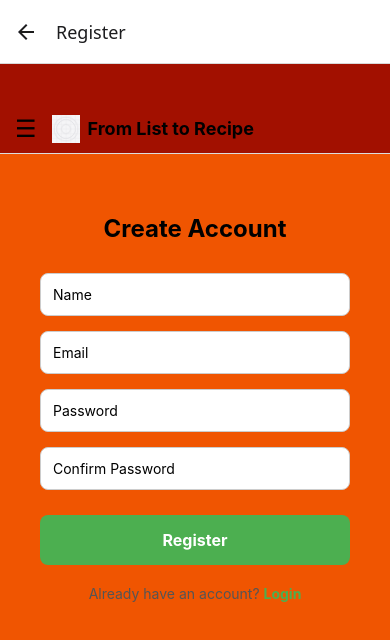
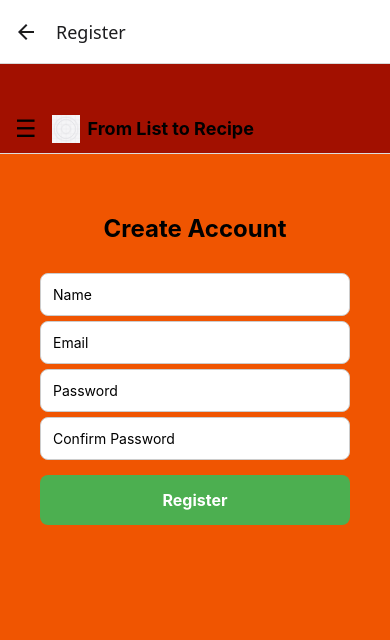
Before and after one commit to BazzyD/RecipeApp, a React Native app: screen /Register in a window 390 px wide. Shown: the top 640 px of the page. Built offline with nearby package versions, Linux system fonts and the light colour scheme.

Commit message:
Add input validation with React Hook Form and Yup to Register and Login screens

```diff
--- a/package.json
+++ b/package.json
@@ -9,15 +9,18 @@
     "web": "expo start --web"
   },
   "dependencies": {
+    "@hookform/resolvers": "^5.1.1",
     "@react-navigation/native": "^7.1.11",
     "@react-navigation/native-stack": "^7.3.16",
     "expo": "~53.0.11",
     "expo-status-bar": "~2.2.3",
     "react": "19.0.0",
+    "react-hook-form": "^7.58.0",
     "react-native": "0.79.3",
     "react-native-gesture-handler": "~2.24.0",
     "react-native-safe-area-context": "5.4.0",
-    "react-native-screens": "~4.11.1"
+    "react-native-screens": "~4.11.1",
+    "yup": "^1.6.1"
   },
   "devDependencies": {
     "@babel/core": "^7.25.2",
--- a/src/screens/LoginScreen.tsx
+++ b/src/screens/LoginScreen.tsx
@@ -3,6 +3,9 @@ import { View, Text, TextInput, TouchableOpacity, StyleSheet } from 'react-nativ
 import { useNavigation } from '@react-navigation/native';
 import type { NativeStackNavigationProp } from '@react-navigation/native-stack';
 import AppLayout from '../components/AppLayout';
+import { useForm, Controller } from 'react-hook-form';
+import * as yup from 'yup';
+import { yupResolver } from '@hookform/resolvers/yup';
 type RootStackParamList = {
   Login: undefined;
   Register: undefined;
@@ -10,38 +13,66 @@ type RootStackParamList = {
 };
 
 export default function LoginScreen() {
+    const schema = yup.object().shape({
+  email: yup.string().email('Invalid email').required('Email is required'),
+  password: yup.string().required('Password is required'),
+});
+
+
   const navigation = useNavigation<NativeStackNavigationProp<RootStackParamList>>();
-  const [email, setEmail] = useState('');
-  const [password, setPassword] = useState('');
+  const {
+  control,
+  handleSubmit,
+  formState: { errors },
+} = useForm({
+  resolver: yupResolver(schema),
+});
 
-  const handleLogin = () => {
-    // TODO: validate & connect to Firebase Auth later
-    console.log('Logging in with:', { email, password });
-  };
+  const handleLogin = (data: { email: string; password: string }) => {
+  console.log('Logging in with:', data);
+};
 
   return (
         <AppLayout>
     <View style={styles.container}>
       <Text style={styles.title}>Welcome Back</Text>
 
+      <Controller
+  control={control}
+  name="email"
+  render={({ field: { onChange, value } }) => (
+    <>
       <TextInput
         placeholder="Email"
-        style={styles.input}
+        style={[styles.input, errors.email && styles.inputError]}
         keyboardType="email-address"
         autoCapitalize="none"
-        value={email}
-        onChangeText={setEmail}
+        value={value}
+        onChangeText={onChange}
       />
+      {errors.email && <Text style={styles.errorText}>{errors.email.message}</Text>}
+    </>
+  )}
+/>
 
+<Controller
+  control={control}
+  name="password"
+  render={({ field: { onChange, value } }) => (
+    <>
       <TextInput
         placeholder="Password"
-        style={styles.input}
+        style={[styles.input, errors.password && styles.inputError]}
         secureTextEntry
-        value={password}
-        onChangeText={setPassword}
+        value={value}
+        onChangeText={onChange}
       />
+      {errors.password && <Text style={styles.errorText}>{errors.password.message}</Text>}
+    </>
+  )}
+/>
 
-      <TouchableOpacity style={styles.button} onPress={handleLogin}>
+      <TouchableOpacity style={styles.button} onPress={handleSubmit(handleLogin)}>
         <Text style={styles.buttonText}>Login</Text>
       </TouchableOpacity>
 
@@ -85,6 +116,14 @@ const styles = StyleSheet.create({
     fontWeight: 'bold',
     fontSize: 16,
   },
+  inputError: {
+  borderColor: 'blue',
+},
+errorText: {
+  color: 'black',
+  marginBottom: 10,
+  marginLeft: 5,
+},
   registerText: {
     marginTop: 20,
     textAlign: 'center',
--- a/src/screens/RegisterScreen.tsx
+++ b/src/screens/RegisterScreen.tsx
@@ -3,6 +3,27 @@ import { View, Text, TextInput, TouchableOpacity, StyleSheet } from 'react-nativ
 import { useNavigation } from '@react-navigation/native';
 import type { NativeStackNavigationProp } from '@react-navigation/native-stack';
 import AppLayout from '../components/AppLayout';
+import { useForm, Controller } from 'react-hook-form';
+import * as yup from 'yup';
+import { yupResolver } from '@hookform/resolvers/yup';
+
+// 1. Define Yup schema for validation
+const schema = yup.object().shape({
+  name: yup.string().required('Name is required'),
+  email: yup.string().email('Invalid email').required('Email is required'),
+  password: yup.string().min(6, 'Password must be at least 6 characters').required('Password is required'),
+  confirmPassword: yup
+    .string()
+    .oneOf([yup.ref('password')], 'Passwords must match')
+    .required('Please confirm your password'),
+});
+
+type FormData = {
+  name: string;
+  email: string;
+  password: string;
+  confirmPassword: string;
+};
 type RootStackParamList = {
   Register: undefined;
   Login: undefined;
@@ -10,15 +31,18 @@ type RootStackParamList = {
 };
 
 export default function RegisterScreen() {
-  const navigation = useNavigation<NativeStackNavigationProp<RootStackParamList>>();
-  const [name, setName] = useState('');
-  const [email, setEmail] = useState('');
-  const [password, setPassword] = useState('');
-  const [confirmPassword, setConfirmPassword] = useState('');
+ const {
+    control,
+    handleSubmit,
+    formState: { errors },
+  } = useForm<FormData>({
+    resolver: yupResolver(schema),
+  });
 
-  const handleRegister = () => {
-    // TODO: validate and register user via backend/Firebase
-    console.log('Registering:', { name, email, password, confirmPassword });
+  // 3. On submit
+  const onSubmit = (data: FormData) => {
+    console.log('Register data:', data);
+    // proceed with Firebase or API call here
   };
 
   return (
@@ -26,44 +50,80 @@ export default function RegisterScreen() {
     <View style={styles.container}>
       <Text style={styles.title}>Create Account</Text>
 
+      {/* Name input */}
+      <Controller
+        control={control}
+        name="name"
+        render={({ field: { onChange, value } }) => (
+          <>
             <TextInput
               placeholder="Name"
-        style={styles.input}
-        value={name}
-        onChangeText={setName}
+              style={[styles.input, errors.name && styles.inputError]}
+              value={value}
+              onChangeText={onChange}
+            />
+            {errors.name && <Text style={styles.errorText}>{errors.name.message}</Text>}
+          </>
+        )}
       />
 
+      {/* Email input */}
+      <Controller
+        control={control}
+        name="email"
+        render={({ field: { onChange, value } }) => (
+          <>
             <TextInput
               placeholder="Email"
-        style={styles.input}
+              style={[styles.input, errors.email && styles.inputError]}
               keyboardType="email-address"
               autoCapitalize="none"
-        value={email}
-        onChangeText={setEmail}
+              value={value}
+              onChangeText={onChange}
+            />
+            {errors.email && <Text style={styles.errorText}>{errors.email.message}</Text>}
+          </>
+        )}
       />
 
+      {/* Password input */}
+      <Controller
+        control={control}
+        name="password"
+        render={({ field: { onChange, value } }) => (
+          <>
             <TextInput
               placeholder="Password"
-        style={styles.input}
+              style={[styles.input, errors.password && styles.inputError]}
               secureTextEntry
-        value={password}
-        onChangeText={setPassword}
+              value={value}
+              onChangeText={onChange}
+            />
+            {errors.password && <Text style={styles.errorText}>{errors.password.message}</Text>}
+          </>
+        )}
       />
 
+      {/* Confirm Password input */}
+      <Controller
+        control={control}
+        name="confirmPassword"
+        render={({ field: { onChange, value } }) => (
+          <>
             <TextInput
               placeholder="Confirm Password"
-        style={styles.input}
+              style={[styles.input, errors.confirmPassword && styles.inputError]}
               secureTextEntry
-        value={confirmPassword}
-        onChangeText={setConfirmPassword}
+              value={value}
+              onChangeText={onChange}
+            />
+            {errors.confirmPassword && <Text style={styles.errorText}>{errors.confirmPassword.message}</Text>}
+          </>
+        )}
       />
 
-      <TouchableOpacity style={styles.button} onPress={handleRegister}>
+      <TouchableOpacity style={styles.button} onPress={handleSubmit(onSubmit)}>
         <Text style={styles.buttonText}>Register</Text>
-      </TouchableOpacity>
-
-      <TouchableOpacity onPress={() => navigation.navigate('Login')}>
-        <Text style={styles.loginText}>Already have an account? <Text style={styles.loginLink}>Login</Text></Text>
       </TouchableOpacity>
     </View>
     </AppLayout>
@@ -86,9 +146,17 @@ const styles = StyleSheet.create({
     borderWidth: 1,
     borderColor: '#ccc',
     padding: 12,
-    marginBottom: 15,
+    marginBottom: 5,
     borderRadius: 8,
     backgroundColor: '#fff',
+  },
+  inputError: {
+    borderColor: 'blue',
+  },
+  errorText: {
+    color: 'black',
+    marginBottom: 10,
+    marginLeft: 5,
   },
   button: {
     backgroundColor: '#4CAF50',
@@ -102,13 +170,4 @@ const styles = StyleSheet.create({
     fontWeight: 'bold',
     fontSize: 16,
   },
-  loginText: {
-    marginTop: 20,
-    textAlign: 'center',
-    color: '#555',
-  },
-  loginLink: {
-    color: '#4CAF50',
-    fontWeight: 'bold',
-  },
 });
```
Also changed, not shown: 1 other file (tests, documents, lock files or other folders). Lines whose indentation alone changed are shown as unchanged.
